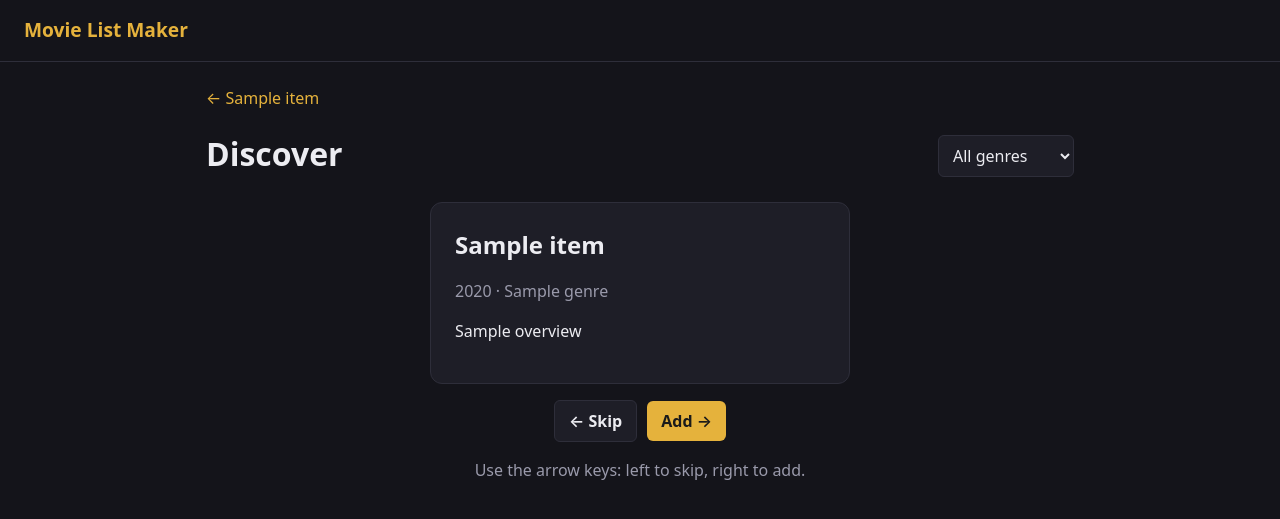
After one commit to GiovannyFields/Movie-List-Maker, a Flask app: page /lists/1/discover in a window 1280 px wide. The commit adds this page. Shown: the top 519 px of the page. Run offline with Flask 3, Linux system fonts and the light colour scheme; a database or web service that is not in the repository returns one stand-in record (values such as "Sample title"); data that the repository does not hold is empty.

Commit message:
discover page with arrow keys

```diff
--- a/frontend/app.py
+++ b/frontend/app.py
@@ -145,6 +145,45 @@ def delete_movie(movie_id):
     return redirect(url_for("list_detail", list_id=movie["list_id"]))
 
 
+# ---------- Discover ----------
+
+
+# shows one suggestion at a time. skip is how many you've passed on
+@app.route("/lists/<int:list_id>/discover")
+def discover(list_id):
+    movie_list = check_found(api.get(f"/lists/{list_id}"))
+    genre = request.args.get("genre", "")
+    skip = request.args.get("skip", 0, type=int)
+    suggestions = api.get(f"/lists/{list_id}/suggestions", genre=genre or None).json()
+    genres = api.get("/genres").json()
+    movie = suggestions[skip] if skip < len(suggestions) else None
+    return render_template(
+        "discover.html",
+        movie_list=movie_list,
+        movie=movie,
+        genres=genres,
+        genre=genre,
+        skip=skip,
+    )
+
+
+# skip stays the same after adding because the added movie drops out of the suggestions
+@app.route("/lists/<int:list_id>/discover/add", methods=["POST"])
+def discover_add(list_id):
+    data = clean_form(request.form, ["title", "year", "genre", "overview"])
+    data["year"] = int(data["year"])
+    api.post(f"/lists/{list_id}/movies", data)
+    flash(f"Added \"{data['title']}\"")
+    return redirect(
+        url_for(
+            "discover",
+            list_id=list_id,
+            genre=request.form.get("filter"),
+            skip=request.form.get("skip"),
+        )
+    )
+
+
 @app.errorhandler(404)
 def not_found(e):
     return render_template("404.html"), 404
--- a/frontend/static/style.css
+++ b/frontend/static/style.css
@@ -139,6 +139,17 @@ input:focus, textarea:focus, select:focus { outline: 2px solid var(--accent); bo
 .details dt { color: var(--muted); }
 .details dd { margin: 0; }
 
+/* ---- discover ---- */
+.card {
+  background: var(--panel);
+  border: 1px solid var(--border);
+  border-radius: 12px;
+  padding: 24px;
+  max-width: 420px;
+  margin: 0 auto;
+}
+.swipe { justify-content: center; text-align: center; margin-top: 16px; }
+
 /* ---- flash messages ---- */
 .flash {
   padding: 10px 14px;
--- /dev/null
+++ b/frontend/templates/discover.html
@@ -0,0 +1,53 @@
+{% extends "base.html" %}
+
+{% block title %}Discover{% endblock %}
+
+{% block content %}
+<a href="{{ url_for('list_detail', list_id=movie_list.id) }}" class="back">&larr; {{ movie_list.name }}</a>
+
+<div class="page-head">
+  <h1>Discover</h1>
+  <form method="get">
+    <select name="genre" onchange="this.form.submit()">
+      <option value="">All genres</option>
+      {% for g in genres %}
+        <option {{ "selected" if g == genre }}>{{ g }}</option>
+      {% endfor %}
+    </select>
+  </form>
+</div>
+
+{% if movie %}
+  <div class="card">
+    <h2>{{ movie.title }}</h2>
+    <p class="muted">{{ movie.year }} &middot; {{ movie.genre }}</p>
+    <p>{{ movie.overview }}</p>
+  </div>
+
+  <div class="actions swipe">
+    <a id="skip" href="{{ url_for('discover', list_id=movie_list.id, genre=genre, skip=skip + 1) }}" class="btn secondary">&larr; Skip</a>
+    <form method="post" action="{{ url_for('discover_add', list_id=movie_list.id) }}">
+      <input type="hidden" name="title" value="{{ movie.title }}">
+      <input type="hidden" name="year" value="{{ movie.year }}">
+      <input type="hidden" name="genre" value="{{ movie.genre }}">
+      <input type="hidden" name="overview" value="{{ movie.overview }}">
+      <input type="hidden" name="filter" value="{{ genre }}">
+      <input type="hidden" name="skip" value="{{ skip }}">
+      <button id="add" class="btn">Add &rarr;</button>
+    </form>
+  </div>
+  <p class="muted swipe">Use the arrow keys: left to skip, right to add.</p>
+
+  <script>
+    document.addEventListener("keydown", function (e) {
+      if (e.target.tagName === "SELECT") return;
+      if (e.key === "ArrowLeft") document.getElementById("skip").click();
+      if (e.key === "ArrowRight") document.getElementById("add").click();
+    });
+  </script>
+{% else %}
+  <p class="empty">No more movies to show.
+    {% if skip %}<a href="{{ url_for('discover', list_id=movie_list.id, genre=genre) }}">Start over</a>{% endif %}
+  </p>
+{% endif %}
+{% endblock %}
--- a/frontend/templates/list_detail.html
+++ b/frontend/templates/list_detail.html
@@ -21,7 +21,10 @@
 
 <div class="page-head">
   <h2>Movies ({{ movies|length }})</h2>
-  <a href="{{ url_for('new_movie', list_id=movie_list.id) }}" class="btn secondary">+ Add Movie</a>
+  <div class="actions">
+    <a href="{{ url_for('discover', list_id=movie_list.id) }}" class="btn">Discover</a>
+    <a href="{{ url_for('new_movie', list_id=movie_list.id) }}" class="btn secondary">+ Add Movie</a>
+  </div>
 </div>
 
 {% if movies %}
```
